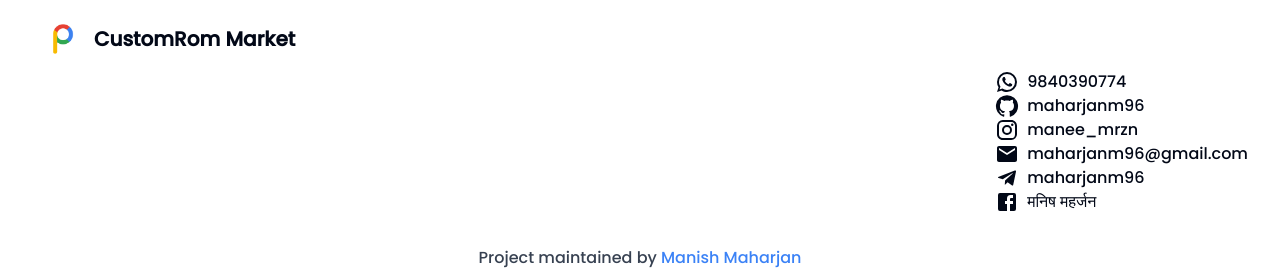
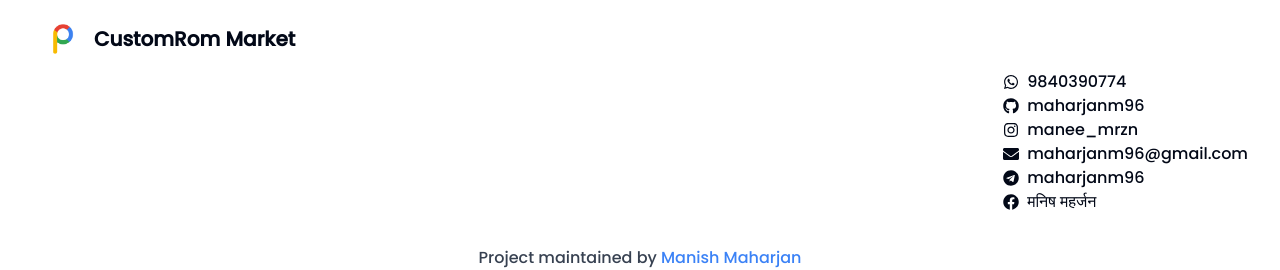
Before and after one commit to maharjanm96/CustomRom-Market, a Next.js app: page / in a window 1280 px wide. Shown: the part 606-876 px from the top of the page. Built offline with nearby package versions, Linux system fonts and the light colour scheme.

Commit message:
Footer Component

```diff
--- a/app/Components/Footer.tsx
+++ b/app/Components/Footer.tsx
@@ -1,55 +1,77 @@
 "use client";
 import React from "react";
 import Image from "next/image";
-import InstagramIcon from "@mui/icons-material/Instagram";
-import EmailIcon from "@mui/icons-material/Email";
-import TelegramIcon from "@mui/icons-material/Telegram";
-import FacebookIcon from "@mui/icons-material/Facebook";
-import { GitHub, WhatsApp } from "@mui/icons-material";
+import {
+  FaInstagram,
+  FaEnvelope,
+  FaTelegram,
+  FaFacebook,
+  FaGithub,
+  FaWhatsapp,
+} from "react-icons/fa";
+
+const contactLinks = [
+  {
+    icon: <FaWhatsapp className="mr-2" />,
+    text: "9840390774",
+    href: "#",
+  },
+  {
+    icon: <FaGithub className="mr-2" />,
+    text: "maharjanm96",
+    href: "#",
+  },
+  {
+    icon: <FaInstagram className="mr-2" />,
+    text: "manee_mrzn",
+    href: "#",
+  },
+  {
+    icon: <FaEnvelope className="mr-2" />,
+    text: "maharjanm96@gmail.com",
+    href: "#",
+  },
+  {
+    icon: <FaTelegram className="mr-2" />,
+    text: "maharjanm96",
+    href: "#",
+  },
+  {
+    icon: <FaFacebook className="mr-2" />,
+    text: "मनिष महर्जन",
+    href: "#",
+  },
+];
 
 const Footer = () => {
   return (
     <footer className="bg-white py-10 text-center ">
       <div className="container container-style">
         <div className="flex items-center ">
-          <div className="p-4">
+          <div className="m-4">
             <Image src="/assets/logo.png" alt="Logo" width={30} height={30} />
           </div>
           <span className="text-xl font-bold">CustomRom Market</span>
         </div>
-        <div className="flex flex-wrap justify-end ">
+        <div className="flex flex-wrap justify-end">
           <div className="column-style">
-            <a href="#" className="link-style flex items-center">
-              <WhatsApp className="mr-2" />
-              9840390774
-            </a>
-            <a href="#" className="link-style flex items-center">
-              <GitHub className="mr-2" />
-              maharjanm96
-            </a>
-            <a href="#" className="link-style flex items-center">
-              <InstagramIcon className="mr-2" />
-              manee_mrzn
-            </a>
-            <a href="#" className="link-style flex items-center">
-              <EmailIcon className="mr-2" />
-              maharjanm96@gmail.com
-            </a>
-            <a href="#" className="link-style flex items-center">
-              <TelegramIcon className="mr-2" />
-              maharjanm96
-            </a>
-            <a href="#" className="link-style flex items-center">
-              <FacebookIcon className="mr-2" />
-              मनिष महर्जन
-            </a>
+            {contactLinks.map((link, index) => (
+              <a
+                key={index}
+                href={link.href}
+                className="link-style flex items-center"
+              >
+                {link.icon}
+                {link.text}
+              </a>
+            ))}
           </div>
         </div>
       </div>
       <div className="mt-8">
         <span className="text-gray-700">
           Project maintained by{" "}
-          <a href="#" className="text-blue-500 hover:underline">
+          <a className="text-blue-500 hover:underline cursor-pointer">
             Manish Maharjan
           </a>
         </span>
```
